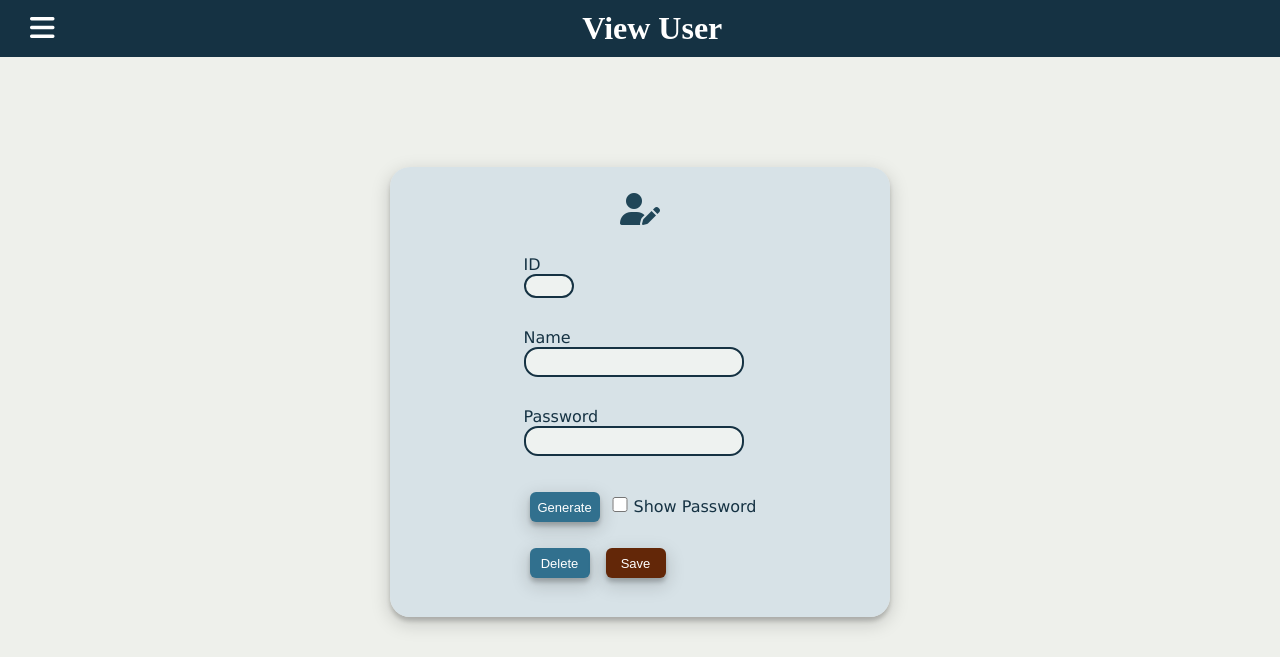
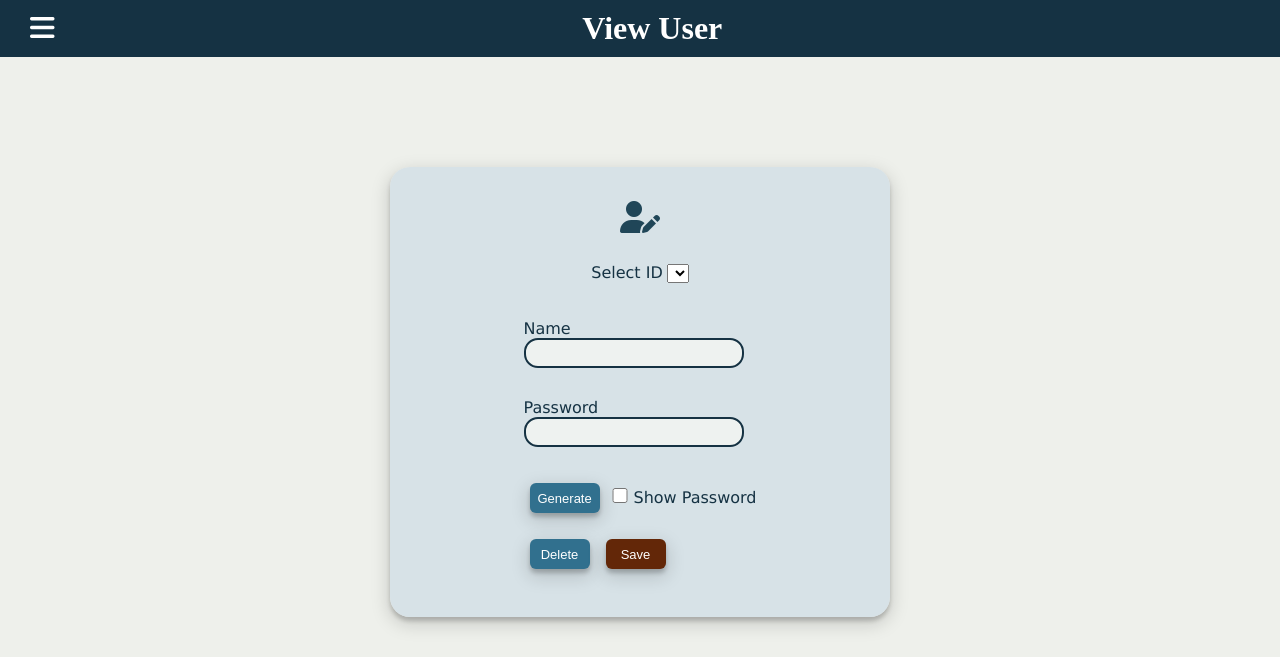
Before and after one commit to YoussefMoataz/Student_Affairs_Website, a Django app: page /app/view_user/update in a window 1280 px wide. Shown: the top 657 px of the page. Run offline with Django 4.2, Linux system fonts and the light colour scheme; lists and menus that the app fills with data are empty.

Commit message:
Returned select id in view_user page.

```diff
--- a/web_project/StudentAffairs/templates/app/view_user.html
+++ b/web_project/StudentAffairs/templates/app/view_user.html
@@ -26,11 +26,9 @@
             <span class="icon"><i class="fa-solid fa-user-pen fa-2xl"></i></span> <br>
             <br>
 
-            <form id="updateUserForm" method="POST" action="{% url 'UpdateUser' %}">
-                    {% csrf_token %}
-            <!-- <div class="selection">
+            <div class="selection">
                     <label for="id">Select ID</label>
-                    <select id="userId" name="userId" onchange="selectedIdChanged()">
+                    <select id="selectUserId" name="userId" onchange="selectedIdChanged()">
                         <option value=""></option>
                         {% for user in users %}
                             <option value="{{ user.userId }}" {% if selected_user and selected_user.userId == user.userId %}selected{% endif %}>
@@ -39,17 +37,20 @@
                         {% endfor %}
                     </select>
                     <br>
-            </div> -->
+            </div>
+
+            <form id="updateUserForm" method="POST" action="{% url 'UpdateUser' %}">
+                {% csrf_token %}
 
             <div class="data">
-                <label for="name">ID</label><br>
-                <input type="text" id="userId" name="userId" onkeyup="requiredInput()" value="{{ selected_user.userName }}" >
+                <label for="name" style="display: none;">ID</label><br>
+                <input type="text" id="userId" name="userId" onkeyup="requiredInput()" value="{{ selected_user.userName }}" style="display: none;" readonly>
                 <br>
                 <label for="name">Name</label><br>
                 <input type="text" id="userName" name="userName" onkeyup="requiredInput()" value="{{ selected_user.userName }}" >
                 <br>
                 <label for="password">Password</label><br>
-                <input type="password" id="userPassword" name="userPassword" onkeyup="requiredInput()" value="{{ selected_user.userPassword }}" >
+                <input type="password" id="userPassword" name="userPassword" onkeyup="requiredInput()" value="{{ selected_user.userPassword }}" readonly>
                 <br>
                 <button type="button" id="generateButton">Generate</button>
                 <input id="showPass" type="checkbox" onclick="togglePasswordVisibility()"> <label for="showPass">Show Password</label>
@@ -63,7 +64,7 @@
                 <script>
 
                     function selectedIdChanged(){
-                        alert(document.getElementById("userId").value)
+                        document.getElementById("userId").value = document.getElementById("selectUserId").value;
                     }
 
                     document.getElementById("deleteButton").addEventListener("click", function(){
--- a/web_project/StudentAffairs/views.py
+++ b/web_project/StudentAffairs/views.py
@@ -185,7 +185,9 @@ def add_user(request):
 
 
 def view_user(request):
-    return render(request, 'view_user.html')
+    users = User.objects.all()
+
+    return render(request, 'view_user.html', {'users': users})
 
 
 def edit_user(request):
```
Also changed, not shown: web_project/db.sqlite3.
